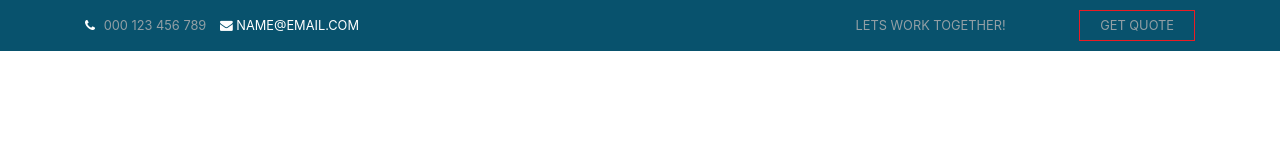
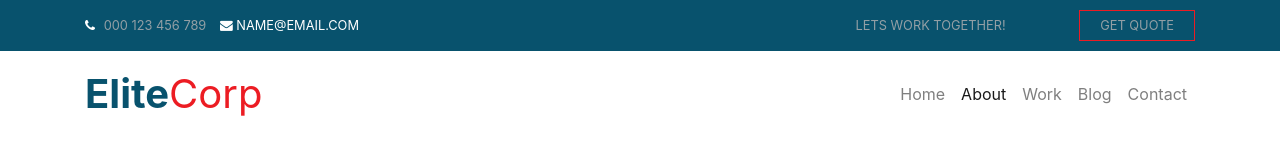
Before and after one commit to MohammedBasha/EliteCorp, a plain HTML site: page index.html in a window 1280 px wide. Drawn offline with Linux system fonts and the light colour scheme.

Commit message:
still working slowly on the navbar

```diff
--- a/css/styles.sass
+++ b/css/styles.sass
@@ -36,3 +36,16 @@ a, a:hover, a:focus
       margin-left: 70px
 
 /* End Styling Upper Bar Section */
+
+/* Start Styling Nav Bar Section */
+
+.navbar-brand
+    span
+        font-size: 2.5rem
+        &:first-child
+            color: $primaryColor
+            font-weight: bold
+        &:last-child
+            color: $seconderyColor
+
+/* End Styling Nav Bar Section */
--- a/index.html
+++ b/index.html
@@ -33,6 +33,41 @@
 
         <!-- End Upper Bar -->
 
+        <!-- Start Nav Bar -->
+
+        <nav class="navbar navbar-expand-lg navbar-light">
+            <div class="container">
+                <a class="navbar-brand" href="#">
+                    <span>Elite</span><span>Corp</span>
+                </a>
+                <button class="navbar-toggler" type="button" data-toggle="collapse" data-target="#main-nav" aria-controls="main-nav" aria-expanded="false" aria-label="Toggle navigation">
+                    <span class="navbar-toggler-icon"></span>
+                </button>
+
+                <div class="collapse navbar-collapse" id="main-nav">
+                    <ul class="navbar-nav ml-auto">
+                        <li class="nav-item">
+                            <a class="nav-link" href="#">Home</a>
+                        </li>
+                        <li class="nav-item active">
+                            <a class="nav-link" href="#">About <span class="sr-only">(current)</span></a>
+                        </li>
+                        <li class="nav-item">
+                            <a class="nav-link" href="#">Work</a>
+                        </li>
+                        <li class="nav-item">
+                            <a class="nav-link" href="#">Blog</a>
+                        </li>
+                        <li class="nav-item">
+                            <a class="nav-link" href="#">Contact</a>
+                        </li>
+                    </ul>
+                </div>
+            </div>
+        </nav>
+
+        <!-- End Nav Bar -->
+
 
         <script src="js/jquery.min.js"></script>
         <script src="js/bootstrap.bundle.min.js"></script>
```
Also changed, not shown: css/styles.css, 1 other file. Lines whose indentation alone changed are shown as unchanged.
